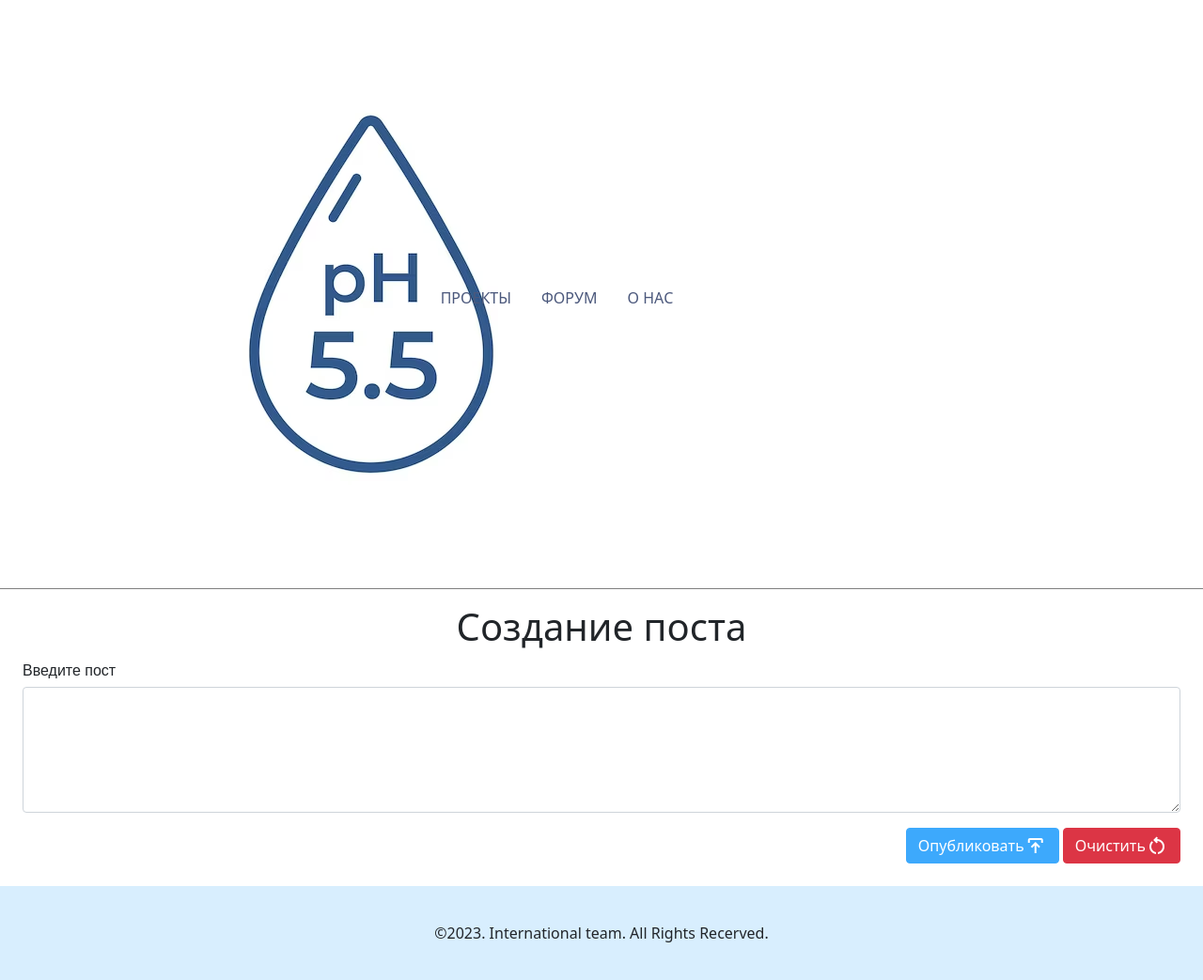
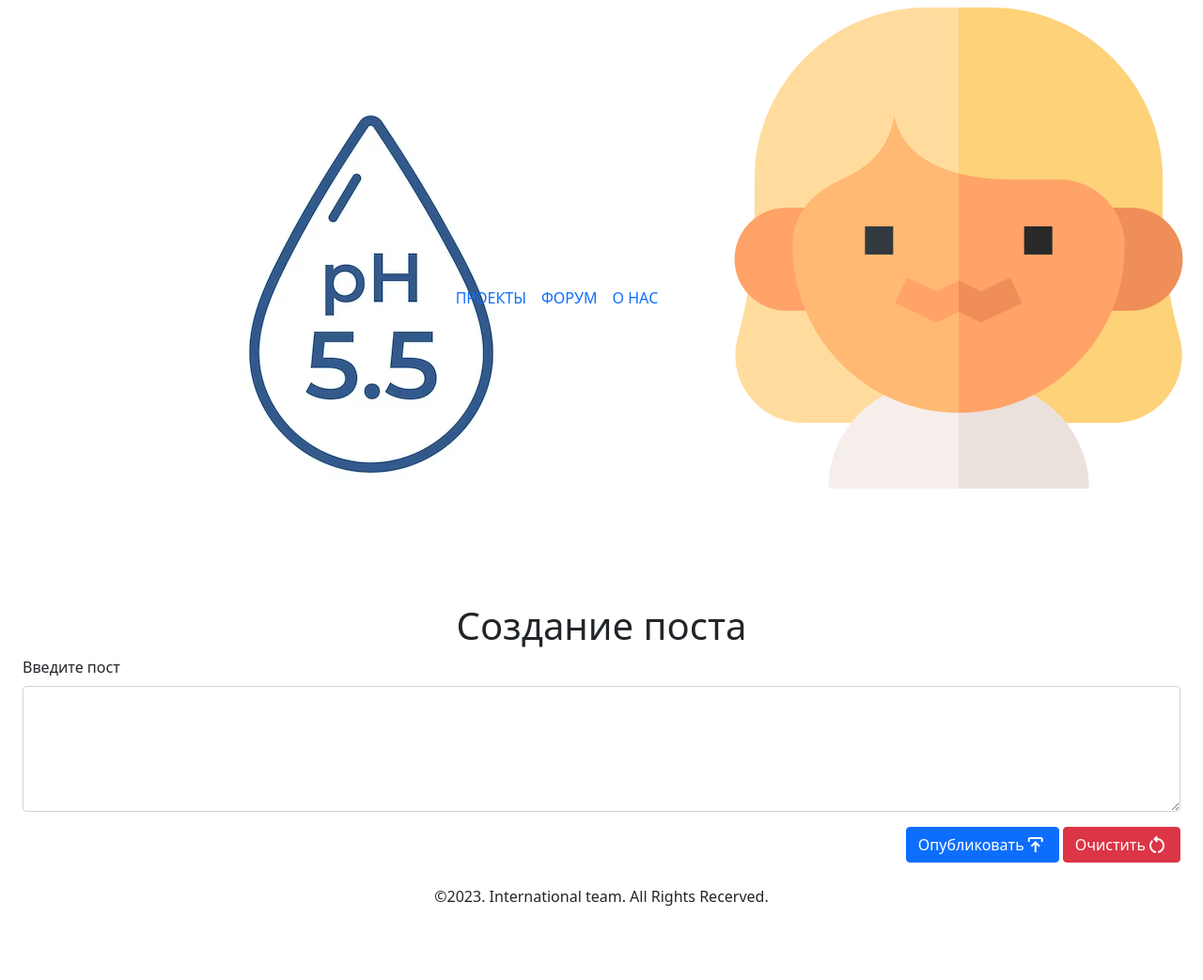
Before and after one commit to MrKruizer/International, a Django app: page /forum/theme/1/create/ in a window 1280 px wide. Shown: the whole page at 94% size. After the commit the page ends 964 px from the top, so only its background shows below. Run offline with Django 4.2, Linux system fonts and the light colour scheme; a user stored in the database is signed in.

Commit message:
Update base.html

```diff
--- a/projecthunter/templates/base.html
+++ b/projecthunter/templates/base.html
@@ -9,7 +9,7 @@
     {% endblock title %}</title>
 
 	<link href="https://cdn.jsdelivr.net/npm/bootstrap@5.0.1/dist/css/bootstrap.min.css" rel="stylesheet" integrity="sha384-+0n0xVW2eSR5OomGNYDnhzAbDsOXxcvSN1TPprVMTNDbiYZCxYbOOl7+AMvyTG2x" crossorigin="anonymous">
-	<link rel="stylesheet" href="{% static "style/projecthunter.css" %}">
+	<link rel="stylesheet" href="{% static "style/style.css" %}">
 	{% block localcss %}
 
     {% endblock localcss %}
@@ -37,13 +37,13 @@
 				  </ul>
 				</nav>
 				<div class="col-4 d-flex justify-content-center mt-2">
-				{% if  user.is_authenticated%}
-					<a href=""><img src="{{ user.get_avatar }}" alt=""></a>
+				{% if user.is_authenticated %}
+					<a href=""><img src="{% static "image/profile.png" %}" alt=""></a>
 				{% else %}
-					<a href="" class="btn login text_color">
+					<a href="{% url 'signin' %}" class="btn login text_color">
 							Войти
 					</a>
-					<a href="" class="div_button btn btn-primary login">
+					<a href="{% url 'signup' %}" class="div_button btn btn-primary login">
 							Регистрация
 					</a>
 				{% endif %}
```
